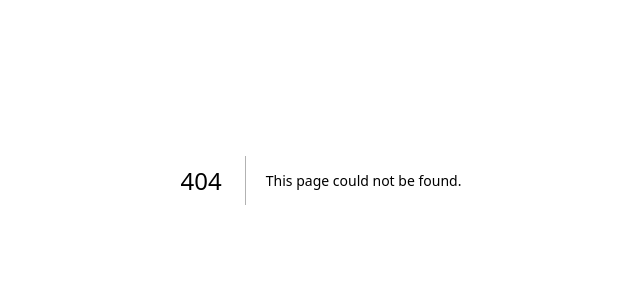
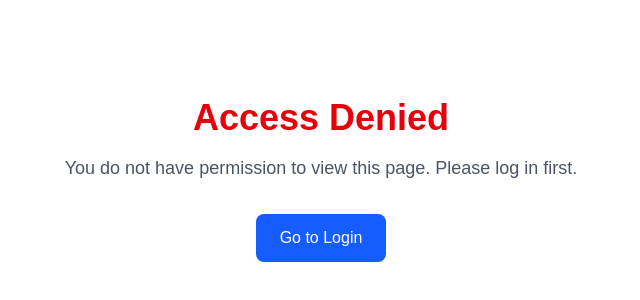
Before and after one commit to Nokslock/Web-Application, a Next.js app: page /access-denied in a window 1280 px wide. Before the commit this address had no page. Shown: the part 220-520 px from the top of the page, without its empty margins (319-959 px from the left). Built offline with nearby package versions, Linux system fonts and the light colour scheme.

Commit message:
implement access control middleware and access denied page

```diff
--- /dev/null
+++ b/app/(auth)/access-denied/page.tsx
@@ -0,0 +1,18 @@
+import Link from "next/link";
+
+export default function AccessDenied() {
+  return (
+    <div className="h-screen flex flex-col items-center justify-center text-center p-5">
+      <h1 className="text-4xl font-bold text-red-600 mb-4">Access Denied</h1>
+      <p className="text-lg text-gray-600 mb-8">
+        You do not have permission to view this page. Please log in first.
+      </p>
+      <Link
+        href="/login"
+        className="px-6 py-3 bg-blue-600 text-white rounded-lg hover:bg-blue-700 transition"
+      >
+        Go to Login
+      </Link>
+    </div>
+  );
+}
--- a/app/(auth)/forgot-password/layout.tsx
+++ b/app/(auth)/forgot-password/layout.tsx
@@ -28,10 +28,6 @@ export default function RootLayout({
   children: React.ReactNode;
 }>) {
   return (
-   <html lang="en">
-      <body
-        className={`${geistSans.variable} ${geistMono.variable} antialiased`}
-      >
         <div className="container mx-auto lg:p-20 md:p-20 p-5">
             <div className="grid lg:grid-cols-2 md:grid-cols-1 gap-10">
               <div className="col-span-1 ">
@@ -48,8 +44,5 @@ export default function RootLayout({
               </div>
             </div>
         </div>
-
-      </body>
-    </html>
   );
 }
--- a/app/(auth)/login/layout.tsx
+++ b/app/(auth)/login/layout.tsx
@@ -18,8 +18,6 @@ export default function RootLayout({
   children: React.ReactNode;
 }>) {
   return (
-    <html lang="en">
-      <body suppressHydrationWarning={true}>
         <div className="container mx-auto lg:p-20 md:p-20 p-5">
             <div className="grid lg:grid-cols-2 md:grid-cols-1 gap-10">
               <div className="col-span-1 ">
@@ -37,7 +35,5 @@ export default function RootLayout({
               </div>
             </div>
         </div>
-      </body>
-    </html>
   );
 }
--- a/app/(auth)/register/layout.tsx
+++ b/app/(auth)/register/layout.tsx
@@ -16,6 +16,9 @@ const geistMono = Geist_Mono({
 });
 
 export const metadata: Metadata = {
+  icons: {
+    icon: "/logo.svg", // Fixed path
+  },
   title: "Nockslock - Create Account",
   description:
     "Secure your digital assets with Nockslock, the ultimate cold storage solution for cryptocurrencies.",
@@ -27,10 +30,7 @@ export default function RootLayout({
   children: React.ReactNode;
 }>) {
   return (
-    <html lang="en">
-      <body
-        className={`${geistSans.variable} ${geistMono.variable} antialiased`}
-      >
+
         <div className="container mx-auto lg:p-20 md:p-20 p-5">
             <div className="grid lg:grid-cols-2 md:grid-cols-1 gap-10">
               <div className="col-span-1 ">
@@ -48,7 +48,5 @@ export default function RootLayout({
             </div>
         </div>
 
-      </body>
-    </html>
   );
 }
--- a/app/dashboard/layout.tsx
+++ b/app/dashboard/layout.tsx
@@ -47,10 +47,7 @@ export default async function RootLayout({
   const email = user?.email || "Please sign in";
 
   return (
-    <html lang="en">
-      <body
-        className={`${geistSans.variable} ${geistMono.variable} antialiased`}
-      >
+
         <div>
           <div className="grid grid-cols-5 h-screen overflow-hidden">
             <div className="col-span-1 p-10">
@@ -92,7 +89,5 @@ export default async function RootLayout({
             </div>
           </div>
         </div>
-      </body>
-    </html>
   );
 }
--- /dev/null
+++ b/middleware.ts
@@ -0,0 +1,25 @@
+import { NextResponse } from 'next/server'
+import type { NextRequest } from 'next/server'
+
+export function middleware(request: NextRequest) {
+  // 1. Check if the user is trying to access the dashboard
+  if (request.nextUrl.pathname.startsWith('/dashboard')) {
+
+    // 2. Check for your authentication token (cookie)
+    // CHANGE 'session_token' to whatever you named your auth cookie
+    const token = request.cookies.get('sb-hzmdvsxeakgcozptbkft-auth-token');
+
+    // 3. If no token exists, redirect to the Access Denied page
+    if (!token) {
+      return NextResponse.redirect(new URL('/access-denied', request.url));
+    }
+  }
+
+  // Allow the request to continue if they are logged in or not on a protected route
+  return NextResponse.next();
+}
+
+// Optimization: Only run this middleware on dashboard routes
+export const config = {
+  matcher: '/dashboard/:path*',
+}
```
